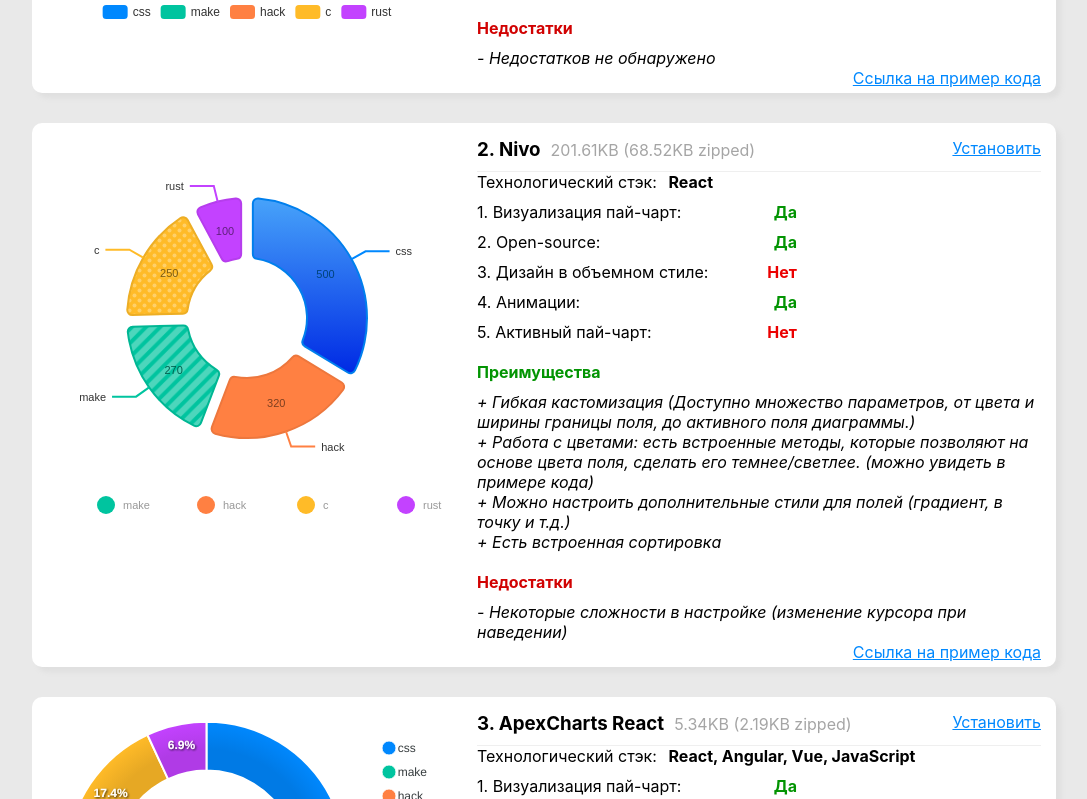
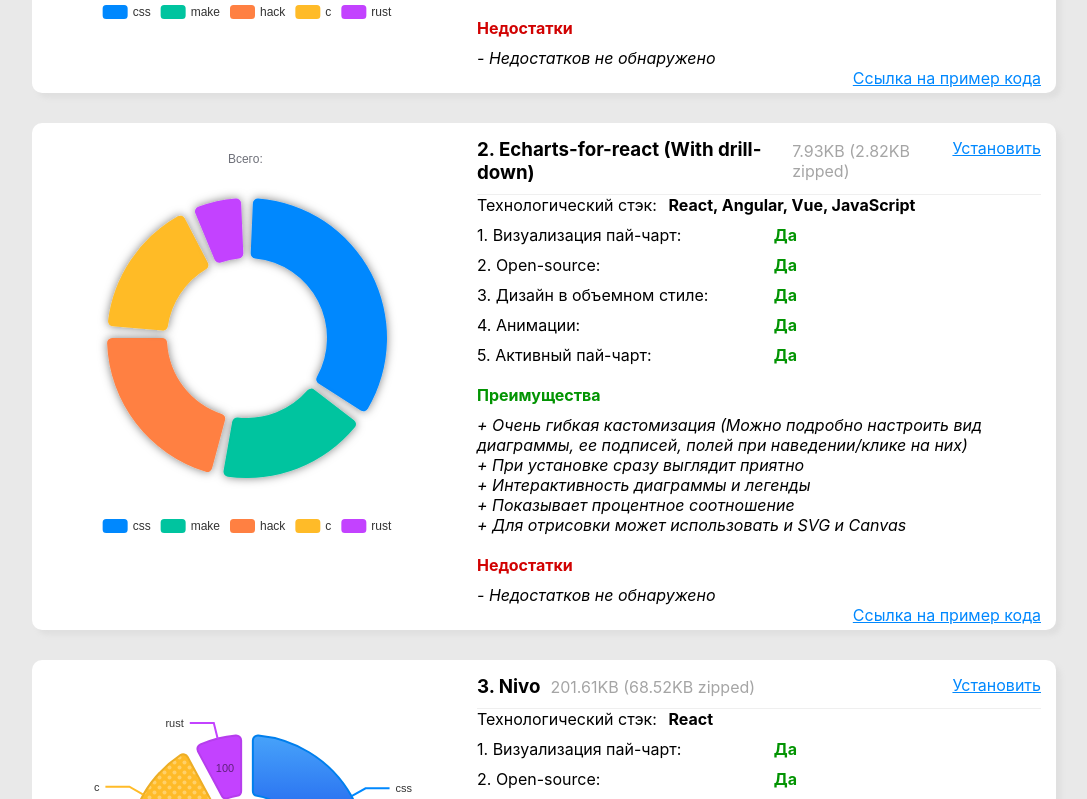
Before and after one commit to Moon1ight/pie-charts, a React (Create React App) app: page / in a window 1280 px wide. Shown: the part 421-1220 px from the top of the page, without its empty margins (96-1183 px from the left). Built offline with nearby package versions, Linux system fonts and the light colour scheme; the HTML template or start-up script is replaced by a standard one.

Commit message:
drill-down for echarts

```diff
--- /dev/null
+++ b/src/components/EchartsDrillDown.jsx
@@ -0,0 +1,206 @@
+import React, { useLayoutEffect, useRef } from "react"
+import * as echarts from "echarts"
+
+const data = [
+    {
+        name: "css",
+        value: 500,
+        child: [
+            {
+                value: 120,
+                name: "First",
+            },
+            {
+                value: 30,
+                name: "Second",
+            },
+            {
+                value: 100,
+                name: "Third",
+            },
+            {
+                value: 250,
+                name: "Fourth",
+            },
+            {
+                value: 250,
+                name: "Fifth",
+            },
+        ],
+    },
+    {
+        name: "make",
+        value: 270,
+        child: [
+            {
+                value: 100,
+                name: "First",
+            },
+            {
+                value: 170,
+                name: "Second",
+            },
+        ],
+    },
+    {
+        name: "hack",
+        value: 320,
+        child: [
+            {
+                value: 100,
+                name: "First",
+            },
+        ],
+    },
+    {
+        name: "c",
+        value: 250,
+        child: [
+            {
+                value: 100,
+                name: "First",
+            },
+            {
+                value: 170,
+                name: "Second",
+            },
+            {
+                value: 50,
+                name: "Third",
+            },
+            {
+                value: 200,
+                name: "Fourth",
+            },
+        ],
+    },
+    {
+        name: "rust",
+        value: 100,
+        child: [
+            {
+                value: 20,
+                name: "First",
+            },
+            {
+                value: 50,
+                name: "Second",
+            },
+            {
+                value: 20,
+                name: "Third",
+            },
+        ],
+    },
+]
+
+export const EchartsDrillDown = ({ colors }) => {
+    const getOption = () => {
+        return {
+            title: {
+                // text: "Заголовок",
+                subtext: "Всего: ",
+                x: "center",
+            },
+            tooltip: {
+                trigger: "item",
+                formatter: "{a} <br/>{b} : {c}$ ({d}%)",
+            },
+            legend: {
+                orient: "horizontal",
+                bottom: "bottom",
+            },
+            series: [
+                {
+                    name: "Info",
+                    color: colors,
+                    type: "pie",
+                    radius: ["40%", "70%"],
+                    center: ["50%", "50%"],
+                    padAngle: 5,
+                    selectedMode: "single",
+                    data: data,
+                    selectedOffset: 0,
+                    // roseType: "radius",
+                    label: {
+                        show: false,
+                        formatter: "{b}\n{d}%",
+                        position: "center",
+                        emphasis: {
+                            show: true,
+                            fontSize: "20",
+                            fontWeight: "bold",
+                        },
+                    },
+                    itemStyle: {
+                        borderRadius: 5,
+                        shadowBlur: 10,
+                        shadowOffsetX: 0,
+                        shadowColor: "rgba(0, 0, 0, 0.5)",
+                        emphasis: {
+                            // focus: "self",
+                            shadowBlur: 10,
+                            shadowOffsetX: 10,
+                            shadowColor: "rgba(0, 0, 0, 0.5)",
+                        },
+                    },
+                    select: {
+                        itemStyle: {
+                            borderColor: "#636363",
+                        },
+                    },
+                },
+            ],
+        }
+    }
+
+    const myChart = useRef(null)
+
+    useLayoutEffect(() => {
+        console.log("myChart.current", myChart.current)
+        const chart = echarts.init(myChart.current, null, { renderer: "svg" })
+
+        chart.setOption(getOption())
+        chart.on("click", (params) => {
+            if (params.data) {
+                if (params.data.child) {
+                    chart.setOption({
+                        series: [
+                            {
+                                data: params.data.child,
+                                selectedOffset: 10,
+                            },
+                        ],
+
+                        graphic: [
+                            {
+                                type: "text",
+                                right: "3%",
+                                top: "3%",
+                                style: {
+                                    text: "Назад",
+                                    fontSize: 16,
+                                    fill: "#0088FE",
+                                },
+
+                                onclick: () => {
+                                    chart.setOption(getOption())
+                                },
+                            },
+                        ],
+                    })
+                }
+            }
+        })
+        chart.setOption(getOption())
+        return function cleanup() {
+            chart.dispose()
+        }
+    }, [])
+
+    return (
+        <>
+            <div id='donutChart' ref={myChart} style={{ height: 400, width: 400 }}></div>
+        </>
+    )
+}
--- a/src/components/ReactList.jsx
+++ b/src/components/ReactList.jsx
@@ -1,6 +1,7 @@
 import React from "react"
 import { ApexCharts } from "./ApexCharts"
 import { Echarts } from "./Echarts"
+import { EchartsDrillDown } from "./EchartsDrillDown"
 import { Nivo } from "./Nivo"
 import { ReactChartjsTwo } from "./ReactChartjsTwo"
 import { Recharts } from "./Recharts/Recharts"
@@ -34,6 +35,29 @@
             ],
             disadventages: ["Недостатков не обнаружено"],
             githubExample: "https://github.com/Moon1ight/pie-charts/blob/main/src/components/Echarts.jsx",
+        },
+        {
+            component: <EchartsDrillDown colors={COLORS} />,
+            title: "Echarts-for-react (With drill-down)",
+            installHref: "https://www.npmjs.com/package/echarts-for-react",
+            librarySize: "7.93KB (2.82KB zipped)",
+            techStack: "React, Angular, Vue, JavaScript",
+            libraryCriteria: [
+                { title: "Визуализация пай-чарт", value: true },
+                { title: "Open-source", value: true },
+                { title: "Дизайн в объемном стиле", value: true },
+                { title: "Анимации", value: true },
+                { title: "Активный пай-чарт", value: true },
+            ],
+            adventages: [
+                "Очень гибкая кастомизация (Можно подробно настроить вид диаграммы, ее подписей, полей при наведении/клике на них)",
+                "При установке сразу выглядит приятно",
+                "Интерактивность диаграммы и легенды",
+                "Показывает процентное соотношение",
+                "Для отрисовки может использовать и SVG и Canvas",
+            ],
+            disadventages: ["Недостатков не обнаружено"],
+            githubExample: "https://github.com/Moon1ight/pie-charts/blob/main/src/components/EchartsDrillDown.jsx",
         },
         {
             component: <Nivo colors={COLORS} />,
@@ -71,7 +95,7 @@
                 { title: "Активный пай-чарт", value: true },
             ],
             adventages: ["Есть возможность сделать поля градиентом", "Интерактивность легенды", "Вывод суммы значений в центре"],
-            disadventages: ["Сложности с кастомизацией (нельзя установить промежуток между полями)"],
+            disadventages: ["Сложности с кастомизацией (нельзя установить промежуток между полями)", "Неудобный формат данных"],
             githubExample: "https://github.com/Moon1ight/pie-charts/blob/main/src/components/ApexCharts.jsx",
         },
         {
```
